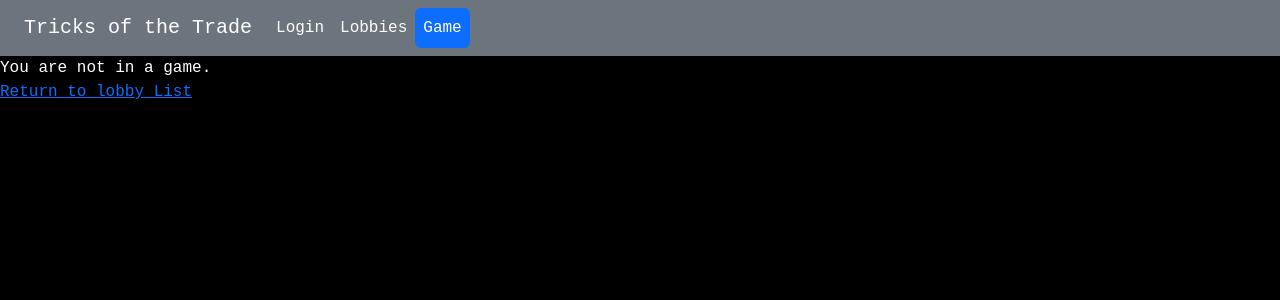
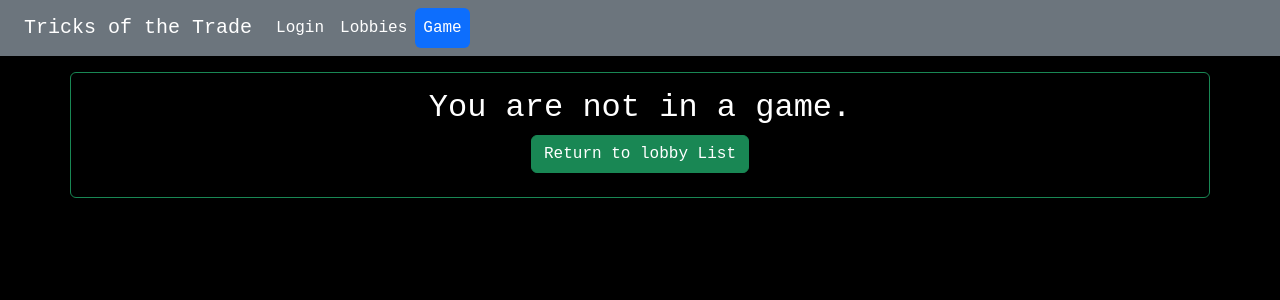
Before and after one commit to phinziegler/Senior-Project-Group-18, a React (Create React App) app: page /game in a window 1280 px wide. Shown: the top 300 px of the page. Built offline with nearby package versions, Linux system fonts and the light colour scheme.

Commit message:
simple styling changes

```diff
--- a/src/client/components/CreateLobby.tsx
+++ b/src/client/components/CreateLobby.tsx
@@ -11,6 +11,7 @@ interface CreateLobbyState {
     lobbyPassword: string;   // the lobby password
     reroute: boolean;
     lobbyId: string;
+    message: string;
 }
 
 export default class CreateLobby extends React.Component<{}, CreateLobbyState> {
@@ -21,6 +22,7 @@ export default class CreateLobby extends React.Component<{}, CreateLobbyState> {
             lobbyPassword: "",
             reroute: false,
             lobbyId: "",
+            message: ""
         }
     }
 
@@ -43,6 +45,7 @@ export default class CreateLobby extends React.Component<{}, CreateLobbyState> {
         POST(requestUrl(ServerRoutes.MAKE_LOBBY), data).then(res => {
             if (res.status != 200) {
                 console.error("Failed to create lobby");
+                this.setState({ message: "You cannot create a lobby when you are the owner of an existing lobby." })
                 return;
             }
             return res.json();/* TODO: make this reroute to the newly created lobby page */
@@ -51,7 +54,7 @@ export default class CreateLobby extends React.Component<{}, CreateLobbyState> {
                 return;
             }
             try {
-                this.setState({reroute: true, lobbyId: e.id});
+                this.setState({ reroute: true, lobbyId: e.id });
             } catch (error: any) {
                 console.error(`Something went wrong: ${error.message}`)
             }
@@ -97,6 +100,7 @@ export default class CreateLobby extends React.Component<{}, CreateLobbyState> {
                             type="submit" />
                     </div>
                 </form>
+                {this.state.message != "" && <div className="text-danger p-3">{this.state.message}</div>}
             </div>
         </React.Fragment>
     }
--- a/src/client/components/GamePage.tsx
+++ b/src/client/components/GamePage.tsx
@@ -715,12 +715,12 @@ export default class GamePage extends React.Component<GameProps, GameState> {
 
         // No game started page
         if (this.state.exploredRooms.length == 0) {
-            return <>
-                <div>
+            return <div className="p-3 text-center rounded container-sm my-3 border border-success">
+                <h2>
                     You are not in a game.
-                </div>
-                <Link replace to="/lobby-list">Return to lobby List</Link>
-            </>
+                </h2>
+                <Link className="h3 btn btn-success" replace to="/lobby-list">Return to lobby List</Link>
+            </div>
         }
 
         // Game has started
--- a/src/client/components/Intro.tsx
+++ b/src/client/components/Intro.tsx
@@ -19,7 +19,7 @@ export default class Intro extends React.Component<Props, State> {
     }
 
     render() {
-        return(<div className="container-sm border border-success my-3">
+        return(<div className="container-sm border border-success my-3 rounded">
             <h1 className="text-center">Welcome to Tricks of the Trade!</h1>
             <div>
                 {/* PUT SOME STUFF IN HERE I REALLY DESPERATELY DO NOT WANT TO DO IT, NOR DO I KNOW HOW TO INTRODUCE OUR GAME <3*/}
--- a/src/client/components/LobbyList.tsx
+++ b/src/client/components/LobbyList.tsx
@@ -60,7 +60,7 @@ class LobbyListElement extends React.Component<{}, LobbyListState> {
         let rows: JSX.Element[] = [];
         this.state.lobbyList.forEach((lobby, index) => {
             rows.push(
-                <div key={index} className="row align-items-center border-bottom border-success py-3">
+                <div key={index} className="row align-items-center border-top border-success py-3">
                     {this.link(lobby.name, `/lobby/${lobby.id}`)}
                     <div className="col-5">{lobby.leader}</div>
                     <div className="col-2">{lobby.password == ""
@@ -93,7 +93,7 @@ class LobbyListElement extends React.Component<{}, LobbyListState> {
     render() {
         return (
             <>
-                <div className='container-sm border border-success mt-3'>
+                <div className='container-sm pt-3 rounded border border-success mt-3'>
                     <h1 className='text-center text-white'>Lobbies</h1>
                     <div className="d-flex justify-content-between">
                         <Link className="btn btn-success my-4" to="/create-lobby">Create Lobby</Link>
--- a/src/client/components/UserPage.tsx
+++ b/src/client/components/UserPage.tsx
@@ -121,12 +121,16 @@ class UserPageElement extends React.Component<UserPageElementProps, UserPageElem
 
     render() {
         if (this.state.confirmedUsername == null) {
-            return <div>{`Profile '${this.props.username}' not found`}</div>
+            return (
+                <div className="text-danger container-sm p-3 my-3 border border-success rounded text-center">
+                    <div>{`Profile '${this.props.username}' not found`}</div>
+                </div>
+            )
         }
 
         return (
             <>
-                <div className="container-sm p-3 my-3 border border-success">
+                <div className="container-sm p-3 my-3 border border-success rounded">
                     {this.state.signedOut && <Navigate replace to="/login" />}
                     <h1>{this.state.confirmedUsername}</h1>
                     {this.props.user && (this.props.user.username == this.props.username) && <button className="btn btn-danger" onClick={() => this.signOut()}>Sign Out</button>}
```
